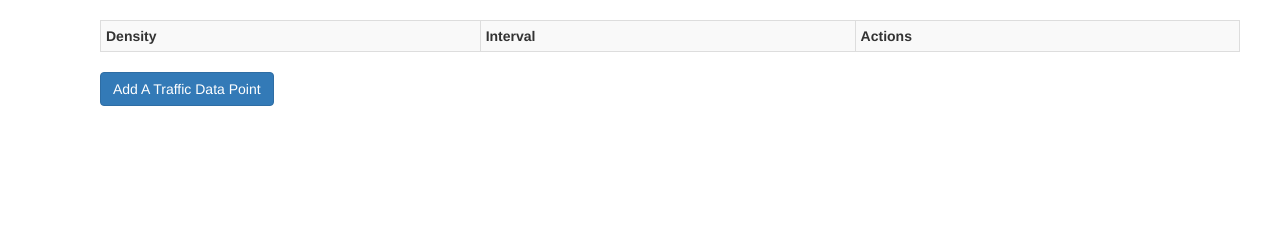
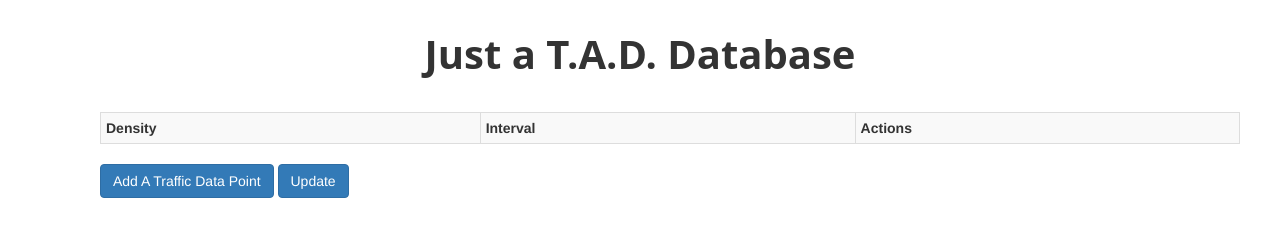
Before and after one commit to MTShin/sdp17webapp, a website: page public/index.html in a window 1280 px wide. Drawn offline with nearby package versions, Linux system fonts and the light colour scheme; some packages are replaced by stand-ins of ours; no server answers.

Commit message:
Update button and styling

```diff
--- /dev/null
+++ b/public/css/style.css
@@ -0,0 +1,3 @@
+ body{
+     padding: 25px;
+ }
--- a/public/home.html
+++ b/public/home.html
@@ -24,12 +24,13 @@
 				</td>
 			</tr>
 		</table>
-		<button class="btn btn-primary btn-md" ng-hide="vm.detailed === true ||vm.addtraffic == true;" ng-click="vm.addtraffic=!vm.addtraffic">Add A Traffic Data Point</button>
+		<button class="btn btn-primary btn-md" ng-hide="vm.detailed === true || vm.addtraffic == true;" ng-click="vm.addtraffic=!vm.addtraffic">Add A Traffic Data Point</button>
+		<button class="btn btn-primary btn-md" ng-hide="vm.detailed === true || vm.addtraffic == true;" ng-click="vm.getTrafficlist();" onclick="this.blur();">Update</button>
 	</div>
 	<div class="container create-trafficlist" ng-hide="!vm.addtraffic">
 		<div class="form-group">
 			<label for="density">Density</label>
-			<input required type="text" id="density" class="form-control" style="width:300px;" ng-model="vm.traffic.density">
+			<input required type="number" id="density" class="form-control" style="width:300px;" ng-model="vm.traffic.density">
 		</div>
 		<div class="form-group">
 			<label for="density">Interval</label>
--- a/public/index.html
+++ b/public/index.html
@@ -1,6 +1,7 @@
 <!DOCTYPE html>
 <html lang="en" ng-app="app">
 <head>
+	<link href="css/style.css" rel="stylesheet">
 	<link rel="stylesheet" href="https://maxcdn.bootstrapcdn.com/bootstrap/3.3.7/css/bootstrap.min.css">
 	<script src="https://ajax.googleapis.com/ajax/libs/angularjs/1.5.8/angular.min.js"></script>
 	<script src="https://code.angularjs.org/1.5.8/angular-route.js"></script>
@@ -83,7 +84,8 @@
 <body>
 	<div class="container">
 		<div class="row">
-			<div class="col-md-12">
+			<div class="col-lg-12">
+				<p style="text-align: center;font-size:40px;font-family: 'Open Sans', sans-serif;"><b>Just a T.A.D. Database</b></p>
 				<div ng-view></div>
 			</div>
 		</div>
```
